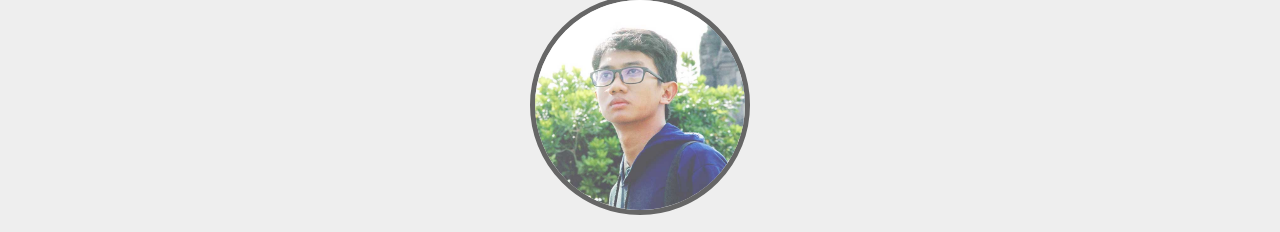
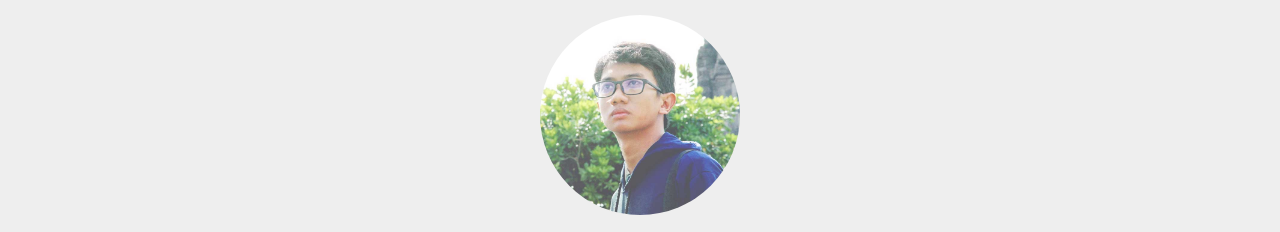
Before and after one commit to hardiyantowardana/hardiyantowardana.github.io, a plain HTML site: page index.html in a window 1280 px wide. Shown: the part 53-285 px from the top of the page. Drawn offline with nearby package versions, Linux system fonts and the light colour scheme.

Commit message:
Update style.css

```diff
--- a/css/style.css
+++ b/css/style.css
@@ -1,6 +1,9 @@
+body {
+	margin-top: 20px;
+}
+
 .jumbotron img {
-	width :220px;
-	border : 5px solid #666;
+	width :200px 	border : 5px solid #666;
 }
 hr {
 	width:250px;
```
